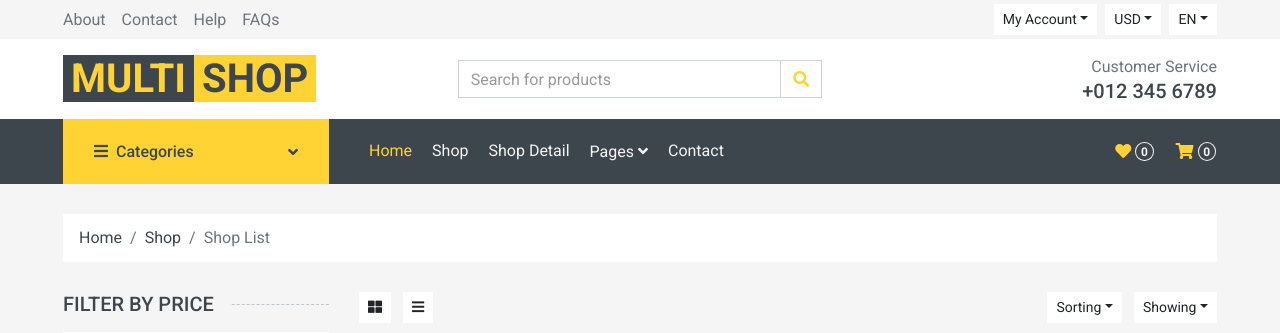
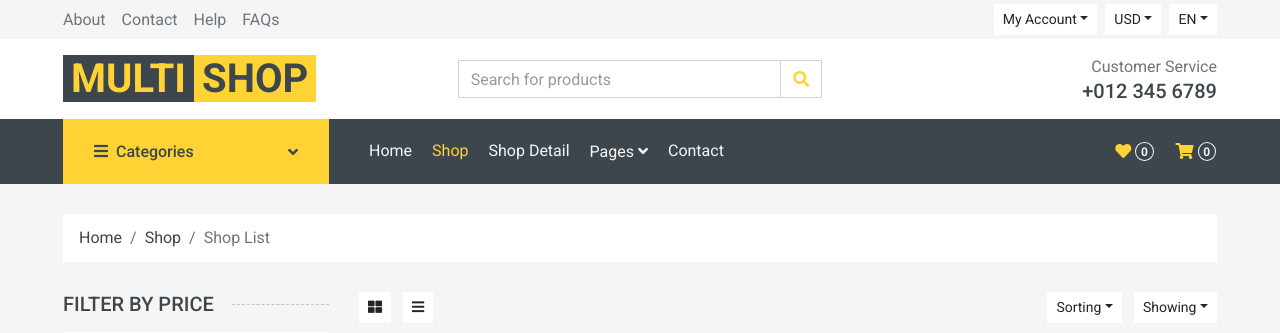
Before and after one commit to HKassogue/flask_eshop_dec_22, a Flask app: page /shop in a window 1280 px wide. Shown: the top 333 px of the page. Run offline with Flask 2, Linux system fonts and the light colour scheme; some libraries are stand-ins or nearby versions.

Commit message:
Making active url style change

```diff
--- a/monapp/templates/base.html
+++ b/monapp/templates/base.html
@@ -146,8 +146,16 @@
                     </button>
                     <div class="collapse navbar-collapse justify-content-between" id="navbarCollapse">
                         <div class="navbar-nav mr-auto py-0">
+                            {% if request.path== '/' %}
                             <a href="{{ url_for('index') }}" class="nav-item nav-link active">Home</a>
+                            {% else %}
+                            <a href="{{ url_for('index') }}" class="nav-item nav-link">Home</a>
+                            {% endif %}
+                            {% if request.path== '/shop' %}
+                            <a href="{{ url_for('shop') }}" class="nav-item nav-link active">Shop</a>
+                            {% else %}
                             <a href="{{ url_for('shop') }}" class="nav-item nav-link">Shop</a>
+                            {% endif %}
                             <a href="detail.html" class="nav-item nav-link">Shop Detail</a>
                             <div class="nav-item dropdown">
                                 <a href="#" class="nav-link dropdown-toggle" data-toggle="dropdown">Pages <i class="fa fa-angle-down mt-1"></i></a>
```
